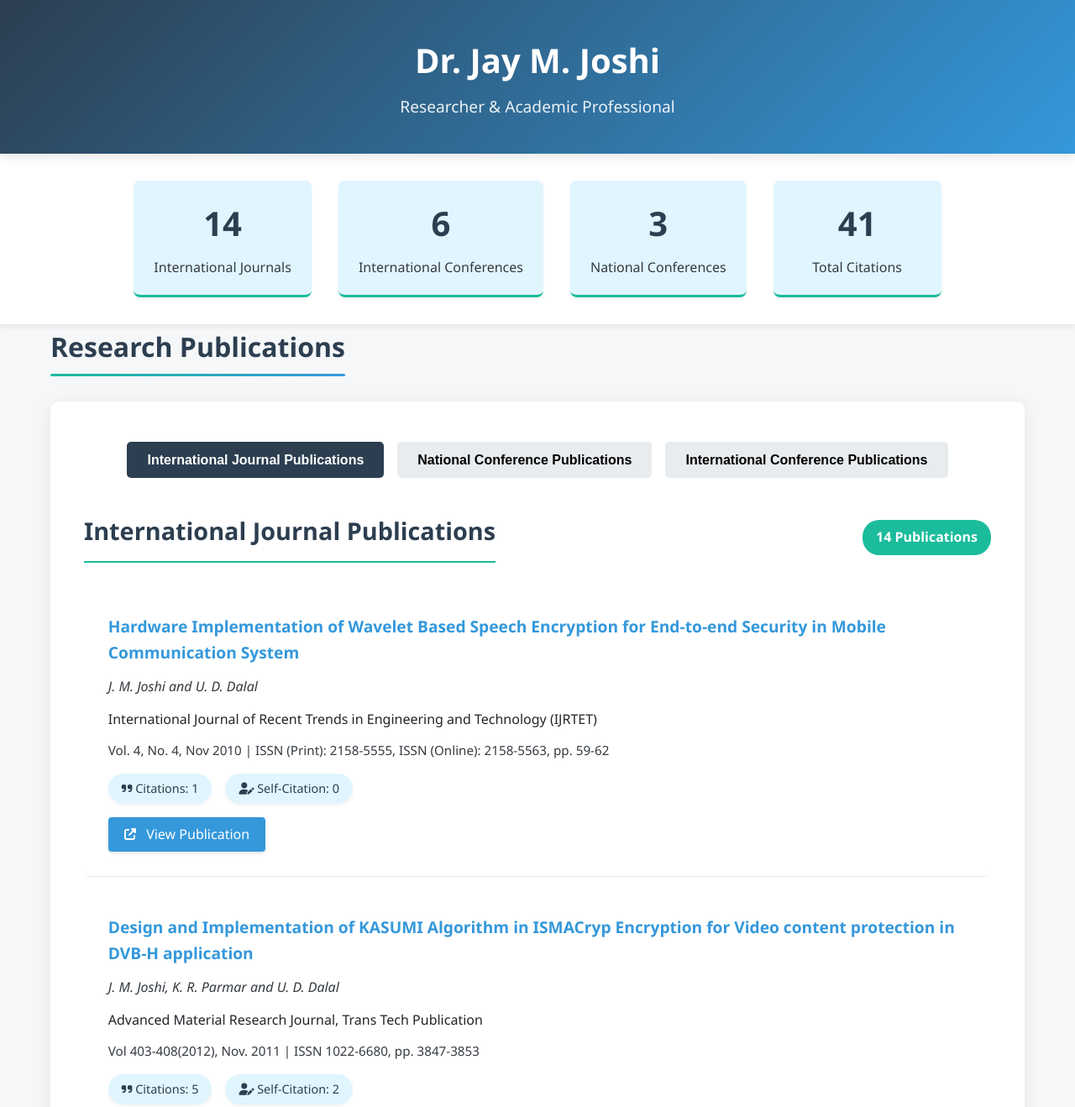
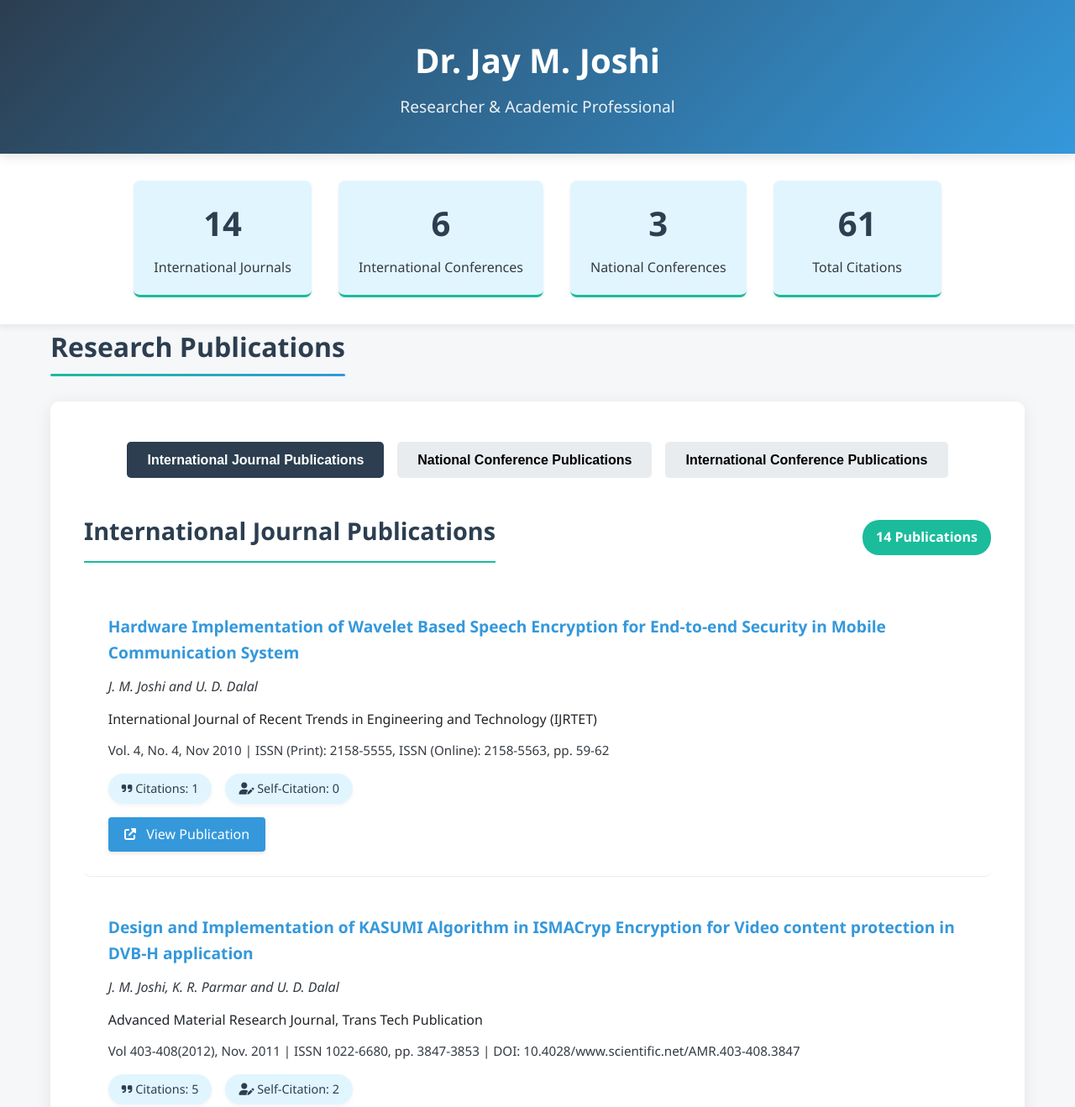
Before and after one commit to jaymjoshi79/jaymjoshi79-portfolio, a plain HTML site: page research.html in a window 1280 px wide. Shown: the top 1318 px of the page at 84% size. Drawn offline with Linux system fonts and the light colour scheme.

Commit message:
Update research.html

```diff
--- a/research.html
+++ b/research.html
@@ -615,7 +615,7 @@
                     <div class="stat-label">National Conferences</div>
                 </div>
                 <div class="stat-item">
-                    <div class="stat-number">41</div>
+                    <div class="stat-number">61</div>
                     <div class="stat-label">Total Citations</div>
                 </div>
             </div>
@@ -658,7 +658,7 @@
                     <div class="pub-title">Design and Implementation of KASUMI Algorithm in ISMACryp Encryption for Video content protection in DVB-H application</div>
                     <div class="pub-authors">J. M. Joshi, K. R. Parmar and U. D. Dalal</div>
                     <div class="pub-journal">Advanced Material Research Journal, Trans Tech Publication</div>
-                    <div class="pub-details">Vol 403-408(2012), Nov. 2011 | ISSN 1022-6680, pp. 3847-3853</div>
+                    <div class="pub-details">Vol 403-408(2012), Nov. 2011 | ISSN 1022-6680, pp. 3847-3853 | DOI: 10.4028/www.scientific.net/AMR.403-408.3847</div>
                     <div class="pub-metrics">
                         <span class="metric"><i class="fas fa-quote-right"></i> Citations: 5</span>
                         <span class="metric"><i class="fas fa-user-edit"></i> Self-Citation: 2</span>
@@ -709,7 +709,7 @@
                     <div class="pub-title">Highly Secure And Fast Video Encryption Using Minimum Overhead in H.264/AVC Bitstream</div>
                     <div class="pub-authors">J. M. Joshi and U. D. Dalal</div>
                     <div class="pub-journal">Journal Testing and Evaluation (JTE), ASTM International</div>
-                    <div class="pub-details">Vol. 44, No. 4, July 2016 | ISSN: 0090-3973, pp. 1461-1472</div>
+                    <div class="pub-details">Vol. 44, No. 4, July 2016 | ISSN: 0090-3973, pp. 1461-1472 | DOI: 10.1520/JTE20140332</div>
                     <div class="pub-metrics">
                         <span class="metric"><i class="fas fa-quote-right"></i> Citations: 4</span>
                         <span class="metric"><i class="fas fa-user-edit"></i> Self-Citation: 0</span>
```
